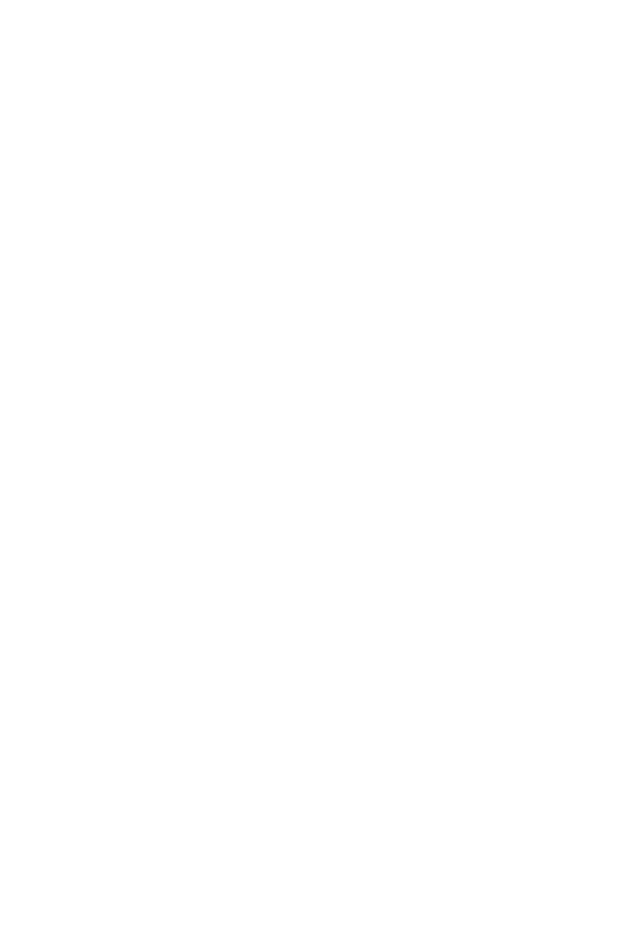
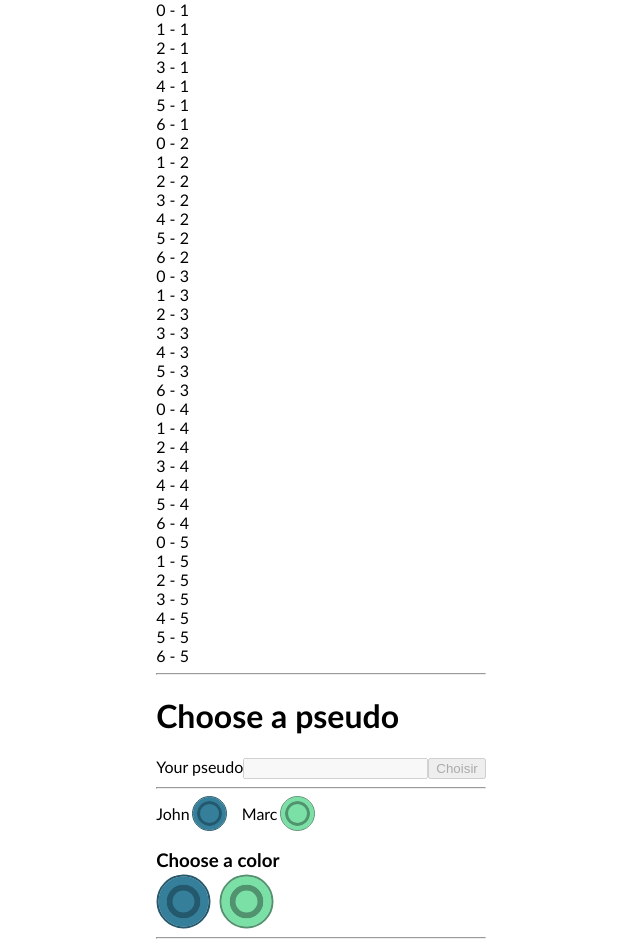
Before and after one commit to SnowDhrop/puissance4, a React (Vite) app: page / in a window 1280 px wide. Shown: the part 141-1088 px from the top of the page, without its empty margins (319-959 px from the left). Before the commit the page ends 800 px from the top, so only its background shows below. Built offline with nearby package versions, Linux system fonts and the light colour scheme.

Commit message:
front --- choose a color, choose a pseudo and show them

```diff
--- a/src/front/App.tsx
+++ b/src/front/App.tsx
@@ -1,10 +1,44 @@
+import { NameSelector } from "./screen/NameSelector";
+import "./css/index.css";
+import { ColorSelector } from "./screen/ColorSelector";
+import { PlayerColor } from "../types";
+import { Grid } from "./screen/Grid";
+
 function App() {
-
-  return (
-    <div className="App">
-      Yolo
-    </div>
-  )
+	return (
+		<div className='container'>
+			<Grid
+				grid={[
+					["E", "E", "E", "E", "E", "E", "B"],
+					["E", "E", "E", "E", "E", "B", "G"],
+					["E", "E", "E", "E", "E", "B", "B"],
+					["E", "E", "E", "E", "E", "B", "G"],
+					["E", "E", "E", "E", "E", "G", "B"],
+					["E", "E", "E", "E", "E", "G", "G"],
+				]}
+			/>
+			<hr />
+			<NameSelector onSelect={() => null} disabled />
+			<hr />
+			<ColorSelector
+				onSelect={() => null}
+				players={[
+					{
+						id: "1",
+						name: "John",
+						color: PlayerColor.BLUE,
+					},
+					{
+						id: "2",
+						name: "Marc",
+						color: PlayerColor.GREEN,
+					},
+				]}
+				colors={[PlayerColor.BLUE, PlayerColor.GREEN]}
+			/>
+			<hr />
+		</div>
+	);
 }
 
-export default App
+export default App;
--- /dev/null
+++ b/src/front/css/index.css
@@ -0,0 +1,55 @@
+html,
+body {
+	font-family: "Trebuchet MS", "Lucida Sans Unicode", "Lucida Grande",
+		"Lucida Sans", Arial, sans-serif;
+}
+
+.container {
+	width: fit-content;
+	margin: 0 auto;
+}
+
+.players {
+	display: flex;
+	align-items: center;
+	gap: 1rem;
+}
+
+.player {
+	display: flex;
+	align-items: center;
+	gap: 0.2rem;
+}
+
+.disc {
+	background-color: #367f9b;
+	/*background-color: #d79a10; /* Couleur du jeu */
+
+	box-shadow: inset 0 0 0 3px #24586c;
+	border: solid 4px #367f9b;
+	outline: solid 1px #24586c;
+	width: 25px;
+	height: 25px;
+	border-radius: 100%;
+}
+
+.disc-green {
+	background-color: #7be0a6;
+
+	/*background-color: #d79a10; /* Couleur du jeu */
+
+	box-shadow: inset 0 0 0 3px #51936e;
+	border: solid 4px #7be0a6;
+	outline: solid 1px #51936e;
+}
+
+.selector {
+	display: flex;
+	gap: 0.5rem;
+}
+
+.selector .disc {
+	margin: 0px 15px;
+	margin-bottom: 15px;
+	transform: scale(2);
+}
--- a/src/front/index.css
+++ /dev/null
@@ -1,69 +0,0 @@
-:root {
-  font-family: Inter, system-ui, Avenir, Helvetica, Arial, sans-serif;
-  line-height: 1.5;
-  font-weight: 400;
-
-  color-scheme: light dark;
-  color: rgba(255, 255, 255, 0.87);
-  background-color: #242424;
-
-  font-synthesis: none;
-  text-rendering: optimizeLegibility;
-  -webkit-font-smoothing: antialiased;
-  -moz-osx-font-smoothing: grayscale;
-  -webkit-text-size-adjust: 100%;
-}
-
-a {
-  font-weight: 500;
-  color: #646cff;
-  text-decoration: inherit;
-}
-a:hover {
-  color: #535bf2;
-}
-
-body {
-  margin: 0;
-  display: flex;
-  place-items: center;
-  min-width: 320px;
-  min-height: 100vh;
-}
-
-h1 {
-  font-size: 3.2em;
-  line-height: 1.1;
-}
-
-button {
-  border-radius: 8px;
-  border: 1px solid transparent;
-  padding: 0.6em 1.2em;
-  font-size: 1em;
-  font-weight: 500;
-  font-family: inherit;
-  background-color: #1a1a1a;
-  cursor: pointer;
-  transition: border-color 0.25s;
-}
-button:hover {
-  border-color: #646cff;
-}
-button:focus,
-button:focus-visible {
-  outline: 4px auto -webkit-focus-ring-color;
-}
-
-@media (prefers-color-scheme: light) {
-  :root {
-    color: #213547;
-    background-color: #ffffff;
-  }
-  a:hover {
-    color: #747bff;
-  }
-  button {
-    background-color: #f9f9f9;
-  }
-}
--- /dev/null
+++ b/src/front/screen/ColorSelector.tsx
@@ -0,0 +1,43 @@
+import { Player, PlayerColor } from "../../types";
+
+type ColorSelectorProps = {
+	onSelect: (color: PlayerColor) => void;
+	players: Player[];
+	colors: PlayerColor[];
+};
+
+function discColor(color: PlayerColor) {
+	return `disc disc-${color === PlayerColor.BLUE ? "blue" : "green"}`;
+}
+
+export function ColorSelector({
+	onSelect,
+	players,
+	colors,
+}: ColorSelectorProps) {
+	return (
+		<>
+			<div className='players'>
+				{players.map((player) => (
+					<div className='player' key={player.id}>
+						{player.name}{" "}
+						{player.color && (
+							<div className={discColor(player.color)} key={player.id} />
+						)}
+					</div>
+				))}
+			</div>
+
+			<h3>Choose a color</h3>
+			<div className='selector'>
+				{colors.map((color) => (
+					<button
+						className={discColor(color)}
+						key={color}
+						onClick={() => onSelect(color)}
+					></button>
+				))}
+			</div>
+		</>
+	);
+}
--- /dev/null
+++ b/src/front/screen/Grid.tsx
@@ -0,0 +1,29 @@
+import { CellState, GridState, PlayerColor } from "../../types";
+
+type GridProps = {
+	grid: GridState;
+};
+
+export function Grid({ grid }: GridProps) {
+	return (
+		<div className='grid'>
+			{grid.map((row, y) =>
+				row.map((c, x) => <Cell x={x} y={y} color={c} key={`${x}-${y}`} />)
+			)}
+		</div>
+	);
+}
+
+type CellProps = {
+	x: number;
+	y: number;
+	color: CellState;
+};
+
+function Cell({ x, y, color }: CellProps) {
+	return (
+		<div>
+			{x} - {y}
+		</div>
+	);
+}
--- /dev/null
+++ b/src/front/screen/NameSelector.tsx
@@ -0,0 +1,43 @@
+import { useState, FormEvent } from "react";
+
+type NameSelectorProps = {
+	onSelect: (name: string) => void;
+	disabled: boolean;
+};
+
+export function NameSelector({ onSelect, disabled }: NameSelectorProps) {
+	const [error, setError] = useState("");
+
+	const handleSubmit = (e: FormEvent) => {
+		e.preventDefault();
+
+		const name = new FormData(e.currentTarget as HTMLFormElement).get("name");
+
+		if (!name || name.toString().trim() === "") {
+			setError("You have to choose a pseudo");
+			return;
+		}
+
+		onSelect(name.toString());
+	};
+
+	return (
+		<>
+			<h1>Choose a pseudo</h1>
+			{error && (
+				<div className='alert'>
+					{error}
+					<button onClick={() => setError("")} className='alert___close'>
+						&times;
+					</button>
+				</div>
+			)}
+			<form action='' onSubmit={handleSubmit}>
+				<label htmlFor='name'>Your pseudo</label>
+				<input disabled={disabled} type='text' id='name' name='name' required />
+
+				<button disabled={disabled}>Choisir</button>
+			</form>
+		</>
+	);
+}
```
